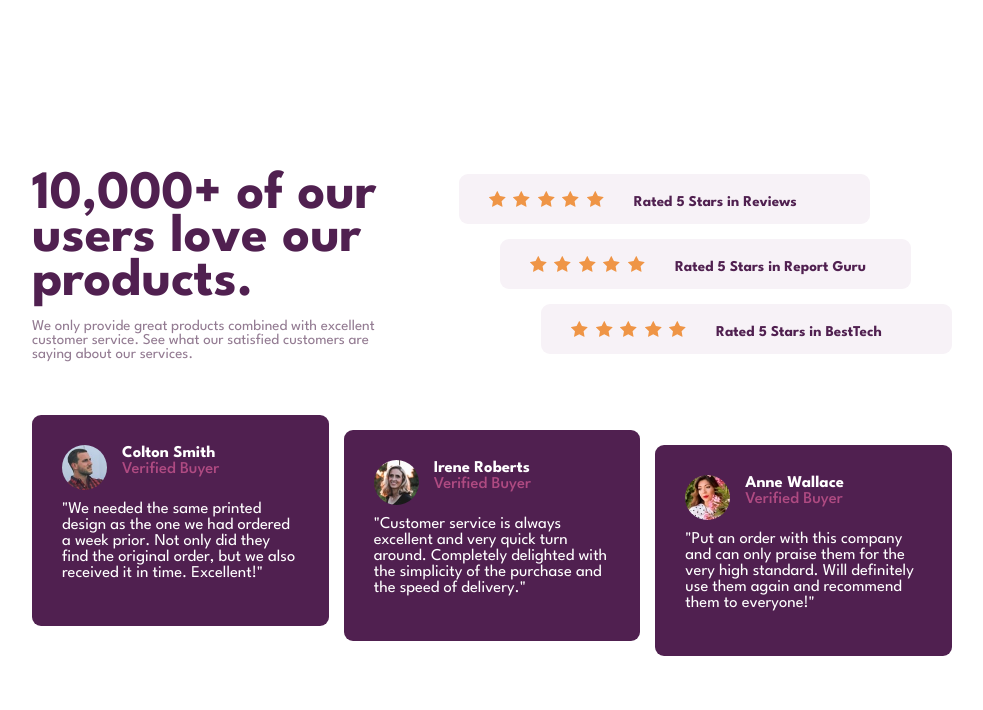
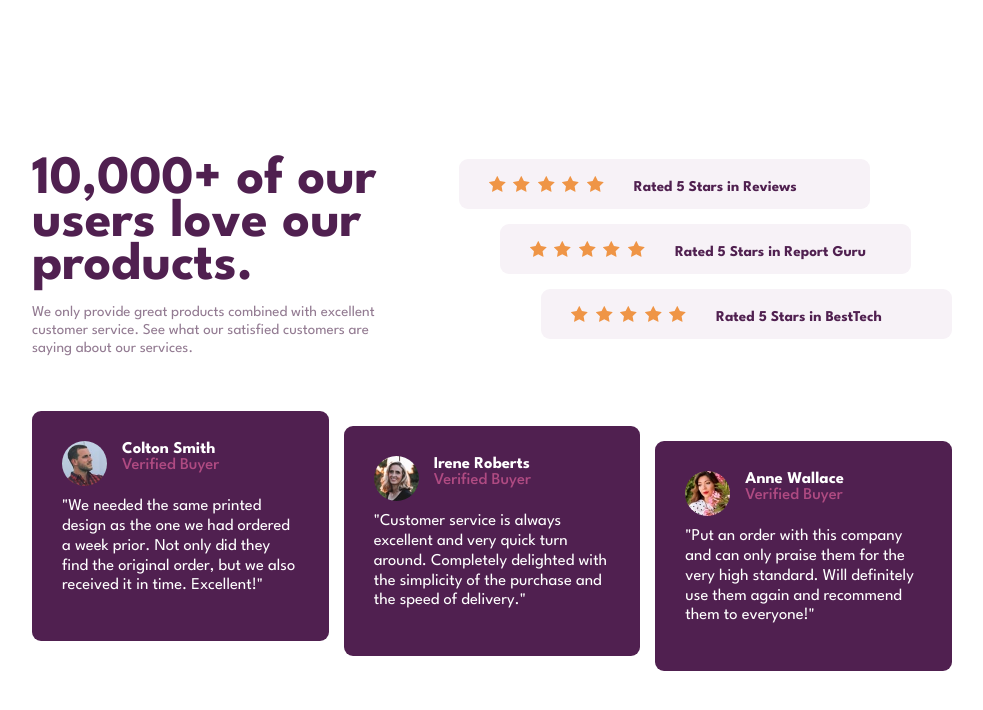
Before and after one commit to tnzgx/social-proof-section, a plain HTML site: page index.html in a window 1280 px wide. Shown: the whole page, without its empty margins (148-1131 px from the left). Drawn offline with Linux system fonts and the light colour scheme.

Commit message:
complete v.2

```diff
--- a/style.css
+++ b/style.css
@@ -41,6 +41,7 @@ main {
     color: hsl(303, 10%, 53%);
     margin-bottom: 2.6rem;
     font-weight: 400;
+    line-height: 1.2;
 }
 
 .rating-container {
@@ -114,6 +115,7 @@ main {
     font-size: 1.1rem;
     margin-bottom: 1rem;
     font-weight: 400;
+    line-height: 1.2;
 }
 
 @media (min-width: 375px) {
```
